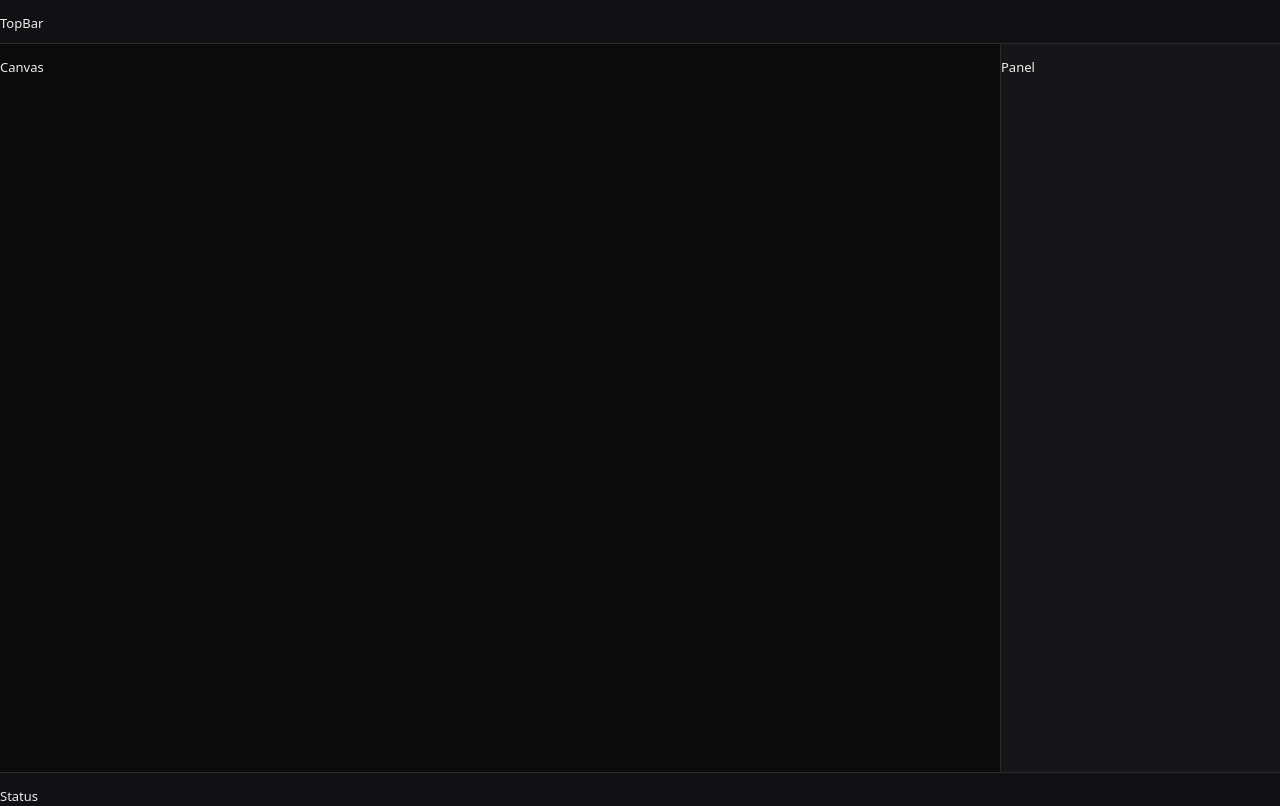
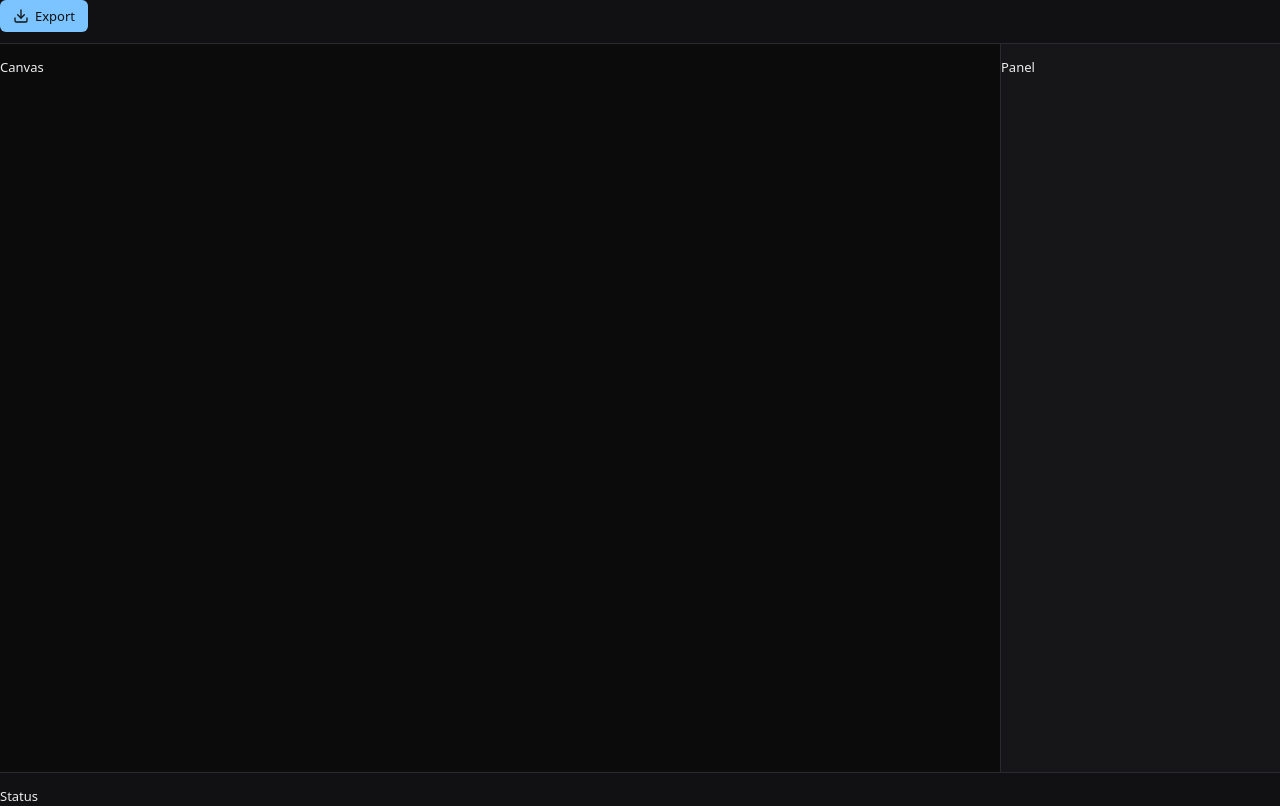
Before and after one commit to w3br/Lineatur, a React (Vite) app: page / in a window 1280 px wide. Built offline with nearby package versions, Linux system fonts and the light colour scheme.

Commit message:
feat: add button component

```diff
--- a/src/App.tsx
+++ b/src/App.tsx
@@ -1,10 +1,12 @@
 // Placeholder – replace with the app shell (TopBar, Canvas, Panel, StatusBar).
 import {AppShell} from "./components/layout/AppShell.tsx";
+import {Button} from "./components/ui/Button.tsx";
+import {Download} from "lucide-react";
 
 function App() {
   return (
     <AppShell
-        topBar={<p>TopBar</p>}
+        topBar={<Button variant="primary" icon={<Download size={16} />}>Export</Button>}
         canvas={<p>Canvas</p>}
         panel={<p>Panel</p>}
         statusBar={<p>Status</p>}
--- /dev/null
+++ b/src/components/ui/Button.module.css
@@ -0,0 +1,24 @@
+.button {
+    display: inline-flex;
+    align-items: center;
+    gap: var(--space-6);
+    height: var(--size-control-md);
+    padding: 0 var(--space-12);
+    border: 1px solid transparent;
+    border-radius: var(--radius-md);
+    font-size: var(--text-base-size);
+    font-weight: var(--weight-medium);
+    cursor: pointer;
+    transition: background-color var(--duration-fast) var(--ease-out),
+    border-color var(--duration-fast) var(--ease-out);
+}
+.button:disabled { opacity: 0.4; cursor: not-allowed; }
+
+.primary { background: var(--accent-default); color: var(--text-inverse); }
+.primary:hover:not(:disabled) { background: var(--accent-hover); }
+
+.secondary { background: var(--bg-elevated); border-color: var(--border-default); color: var(--text-primary); }
+.secondary:hover:not(:disabled) { border-color: var(--border-strong); }
+
+.ghost { background: transparent; color: var(--text-secondary); }
+.ghost:hover:not(:disabled) { background: var(--bg-hover); color: var(--text-primary); }
--- /dev/null
+++ b/src/components/ui/Button.tsx
@@ -0,0 +1,18 @@
+import type { ButtonHTMLAttributes, ReactNode} from 'react';
+import styles from './Button.module.css';
+
+type ButtonProps = ButtonHTMLAttributes<HTMLButtonElement> & {
+    variant?: 'primary' | 'secondary' | 'ghost';
+    icon?: ReactNode;
+}
+
+export function Button({ variant = 'secondary', icon, children, className, ...rest }: ButtonProps) {
+    const classes = [styles.button, styles[variant], className].filter(Boolean).join(' ');
+
+    return (
+        <button type={"button"} className={classes} {...rest}>
+            {icon}
+            {children}
+        </button>
+    );
+}
```
